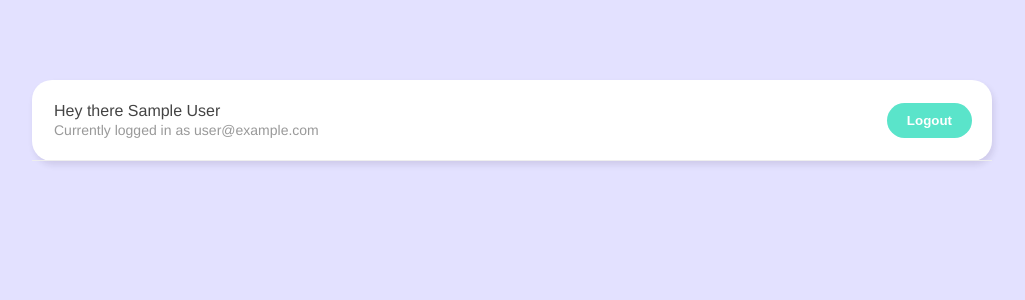
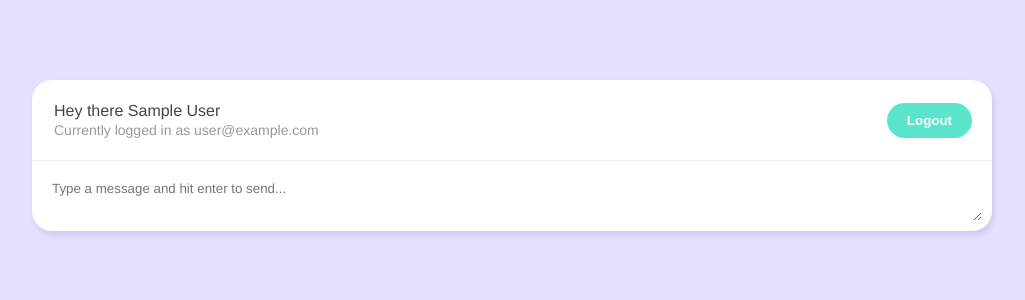
Before and after one commit to Kingsleyetukudo/live-chat-room-in-composition-api, a Vue app: page /chatroom in a window 1280 px wide. Shown: the top 300 px of the page, without its empty margins (128-1153 px from the left). Built offline with nearby package versions, Linux system fonts and the light colour scheme; no server answers; sample sign-in values are in the browser's storage.

Commit message:
add new messages to firebase collection

```diff
--- /dev/null
+++ b/src/components/NewChatForm.vue
@@ -0,0 +1,62 @@
+<template>
+  <form>
+    <textarea
+      placeholder="Type a message and hit enter to send..."
+      v-model="message"
+      @keypress.enter.prevent="handleSubmit">
+    </textarea>
+
+    <div class="error">{{ error }}</div>
+  </form>
+</template>
+
+<script>
+import { ref } from "@vue/reactivity";
+import useCollection from "../composables/useCollection";
+import getUser from "@/composables/getUser";
+import { timestamp } from "../firebase/config";
+export default {
+  setup() {
+    const { addDoc, error } = useCollection("message");
+    const { user } = getUser();
+    const message = ref("");
+    const handleSubmit = async () => {
+      const chat = {
+        name: user.value.displayName,
+        message: message.value,
+        createdAt: timestamp(),
+      };
+
+      await addDoc(chat);
+      if (!error.value) {
+        message.value = "";
+      }
+      console.log(chat);
+    };
+
+    return {
+      handleSubmit,
+      message,
+      error,
+    };
+  },
+};
+</script>
+
+<style scoped>
+form {
+  margin: 10px;
+}
+
+textarea {
+  width: 100%;
+  max-width: 100%;
+  margin-bottom: 6px;
+  padding: 10px;
+  box-sizing: border-box;
+  border: 0;
+  border-radius: 20px;
+  font-family: inherit;
+  outline: none;
+}
+</style>
--- /dev/null
+++ b/src/composables/useCollection.js
@@ -0,0 +1,21 @@
+import { ref } from "vue";
+import { projectFirestor } from "@/firebase/config";
+
+const useCollection = (collection) => {
+  const error = ref(null);
+
+  const addDoc = async (doc) => {
+    error.value = null;
+
+    try {
+      await projectFirestor.collection(collection).add(doc);
+    } catch (err) {
+      console.log(err.message);
+      error.value = "Could not send the message";
+    }
+  };
+
+  return { error, addDoc };
+};
+
+export default useCollection;
--- a/src/main.js
+++ b/src/main.js
@@ -1,6 +1,14 @@
-import { createApp } from 'vue';
-import App from './App.vue';
-import router from './router';
-import './assets/main.css';
+import { createApp } from "vue";
+import App from "./App.vue";
+import router from "./router";
+import "./assets/main.css";
 
-createApp(App).use(router).mount('#app');
+import { projectAuth } from "./firebase/config";
+
+let app;
+
+projectAuth.onAuthStateChanged(() => {
+  if (!app) {
+    app = createApp(App).use(router).mount("#app");
+  }
+});
--- a/src/views/Chatroom.vue
+++ b/src/views/Chatroom.vue
@@ -1,13 +1,33 @@
 <template>
   <div class="container">
     <Navbar />
+    <NewChatForm />
   </div>
 </template>
 
 <script>
+import { watch } from "@vue/runtime-core";
 import Navbar from "../components/Navbar.vue";
+import getUser from "../composables/getUser";
+import { useRouter } from "vue-router";
+import NewChatForm from "../components/NewChatForm.vue";
 export default {
-  components: { Navbar },
+  components: { Navbar, NewChatForm },
+
+  setup() {
+    const { user } = getUser();
+    const router = useRouter();
+
+    watch(user, () => {
+      if (!user.value) {
+        router.push({ name: "welcome" });
+      }
+    });
+
+    return {
+      user,
+    };
+  },
 };
 </script>
 
```
Also changed, not shown: src/composables/getCollection.js (added).
